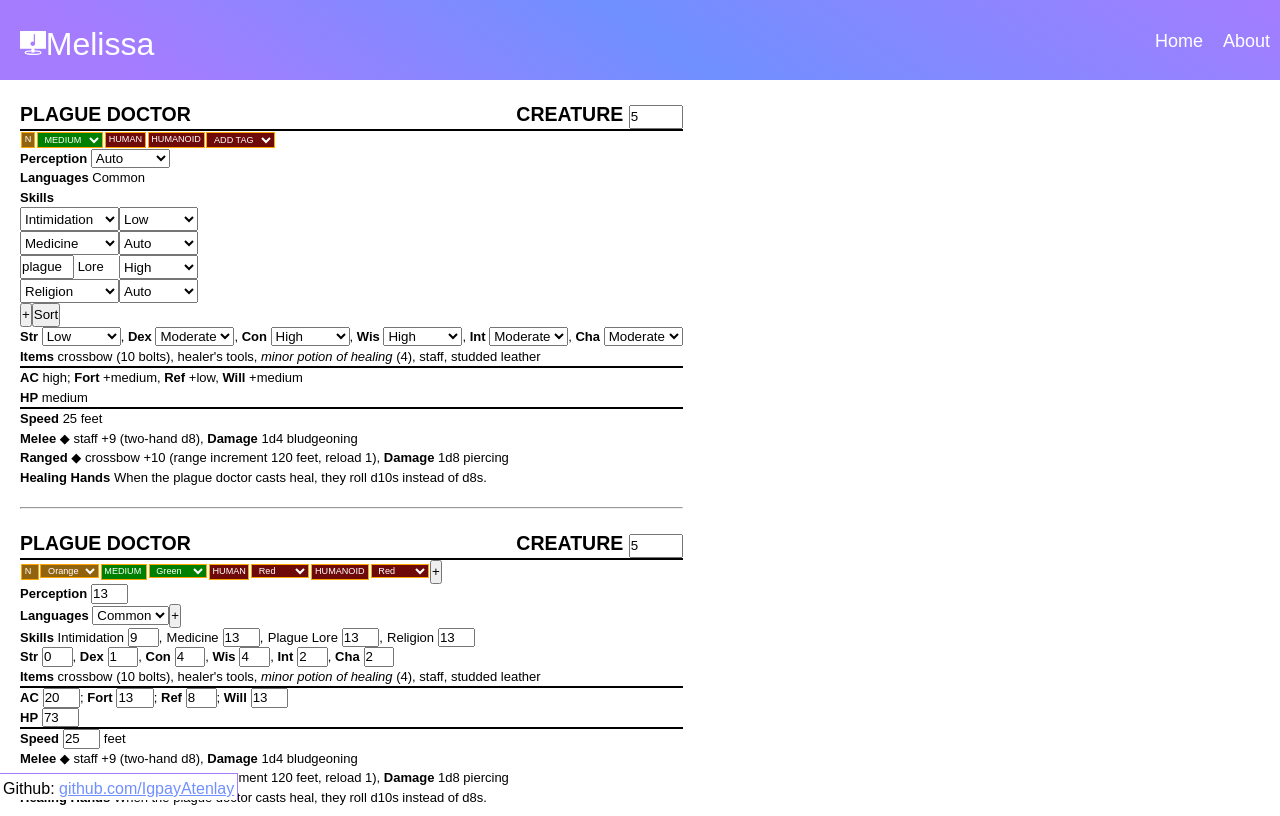
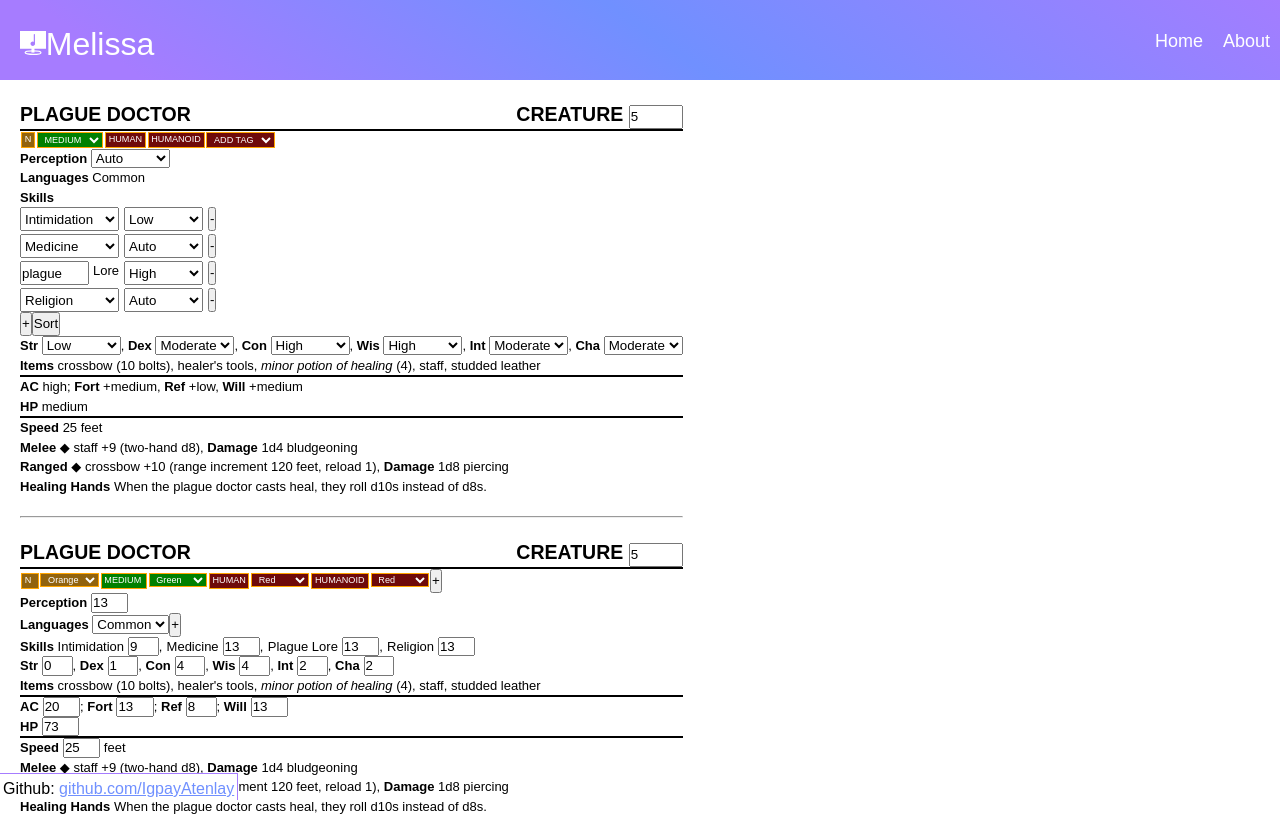
Before and after one commit to IgpayAtenlay/website, a React (Create React App) app in the folder client/: page /creatureCreator in a window 1280 px wide. Shown: the top 816 px of the page. Built offline with nearby package versions, Linux system fonts and the light colour scheme.

Commit message:
skills grid cleaned up to be rows instead of columns

```diff
--- a/client/src/css/creatureCreator/autoForm.css
+++ b/client/src/css/creatureCreator/autoForm.css
@@ -62,5 +62,19 @@
 .autoForm .skillWrapper {
     display: grid;
     width: fit-content;
-    grid-auto-flow: column;
+    grid-template-columns: auto auto auto;
+    column-gap: 5px;
+    row-gap: 3px;
+    grid-auto-rows: 1fr;
 }
+
+.autoForm .lore {
+    display: flex;
+    justify-content: space-between;
+}
+
+.autoForm .lore input {
+    box-sizing: border-box;
+    height: 100%;
+    flex-grow: 1;
+}
--- /dev/null
+++ b/client/src/pages/creatureCreator/autoForm/skills/deleteButton.jsx
@@ -0,0 +1,20 @@
+import { useContext } from 'react';
+import { CreatureContext } from "../../index";
+import updateSkills from '../updaters/updateSkills';
+
+export default function DeleteButton(props) {
+    var {creature, setCreature} = useContext(CreatureContext);
+
+    function handleChange(e) {
+        var skills = creature.skills.filter(a => a.id !== e.target.id);
+
+        skills = updateSkills(skills, creature.level, creature.abilities);
+
+        setCreature(prevCreature => ({
+            ...prevCreature,
+            skills: skills
+        }));
+    }
+
+    return(<button id={props.id} onClick={handleChange}>-</button>)
+}
--- a/client/src/pages/creatureCreator/autoForm/skills/index.jsx
+++ b/client/src/pages/creatureCreator/autoForm/skills/index.jsx
@@ -4,30 +4,25 @@ import Name from "./name";
 import Scale from "./scale";
 import SortButton from './sortButton';
 import AddButton from './addButton';
+import DeleteButton from './deleteButton';
 
 export default function Skills() {
     var {creature} = useContext(CreatureContext);
 
-    var skills = creature.skills.map(e =>
-        <div class="skill" key={e.id}>
-            <Name id={e.id} name={e.name} />
-            <Scale id={e.id} scale={e.scale} />
-        </div>
-    );
+    var skills = []
+    creature.skills.forEach(e => {
+        skills = skills.concat(<Name key={e.id + "name"} id={e.id} name={e.name} />);
+        skills = skills.concat(<Scale key={e.id + "scale"} id={e.id} scale={e.scale} />);
+        skills = skills.concat(<DeleteButton key={e.id + "delete"} id={e.id} />);
+    }
 
-    var names = creature.skills.map((e, index) =>
-        <Name id={e.id} name={e.name} />
-    );
-    var scales = creature.skills.map(e =>
-        <Scale id={e.id} scale={e.scale} />
     );
 
     return (
         <div>
             <p><b>Skills</b></p>
-            <div class="skillWrapper" style={{gridTemplateRows: "1fr ".repeat(creature.skills.length)}}>
-                {names}
-                {scales}
+            <div class="skillWrapper">
+                {skills}
             </div>
             <AddButton />
             <SortButton />
--- a/client/src/pages/creatureCreator/autoForm/skills/name.jsx
+++ b/client/src/pages/creatureCreator/autoForm/skills/name.jsx
@@ -3,6 +3,7 @@ import { allSkills } from "../../variables";
 import { useContext } from 'react';
 import { CreatureContext } from "../../index";
 import sortSkills from "../updaters/sortSkills";
+import updateSkills from "../updaters/updateSkills";
 
 export default function Name(props) {
     var {creature, setCreature} = useContext(CreatureContext);
@@ -12,10 +13,6 @@ export default function Name(props) {
         var index = creature.skills.findIndex(a => a.id === e.target.id);
 
         var skills = creature.skills;
-
-        if (name === "delete") {
-            skills = skills.filter(a => a.id !== e.target.id);
-        } else {
 
         // update name
 
@@ -27,7 +24,10 @@ export default function Name(props) {
         // sort skills
 
         skills = sortSkills(skills);
-        }
+
+        // update skills
+
+        skills = updateSkills(skills, creature.level, creature.abilities);
 
         setCreature(prevCreature => ({
             ...prevCreature,
@@ -41,18 +41,14 @@ export default function Name(props) {
 
         var skills = creature.skills;
 
-        if (name === "delete") {
-            skills = skills.filter(a => a.id !== e.target.id);
-        } else {
-
         // don't sort skills on this one to avoid confusion mid-edit
+        // no need to update skills since it will always stay a lore
 
         name = name + " lore"
         skills = skills.with(index, {
             ...skills[index],
             name: name
         })
-        }
 
         setCreature(prevCreature => ({
             ...prevCreature,
@@ -69,7 +65,6 @@ export default function Name(props) {
         return(
             <select id={props.id} value={props.name} onChange={handleChangeDropdownMenu}>
                 {skillOptions}
-                <option value="delete">Delete</option>
             </select>
         );
     } else {
@@ -85,10 +80,10 @@ export default function Name(props) {
         }
 
         return(
-            <span>
-                <input id={props.id} value={name} onChange={handleChangeLores} />
-                {" "}Lore
-            </span>
+            <div class="lore">
+                <input class="loreInput" id={props.id} value={name} onChange={handleChangeLores} />
+                <p>&nbsp;Lore</p>
+            </div>
         );
     }
 }
```
Lines whose indentation alone changed are shown as unchanged.
